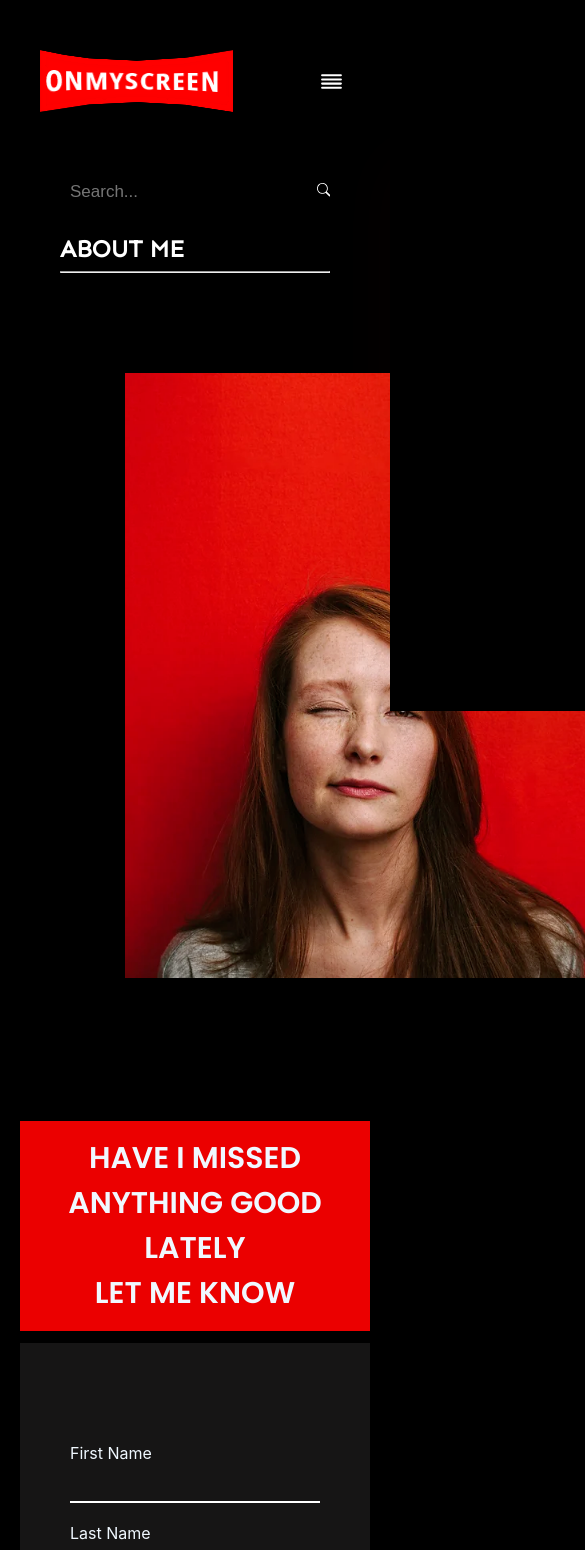
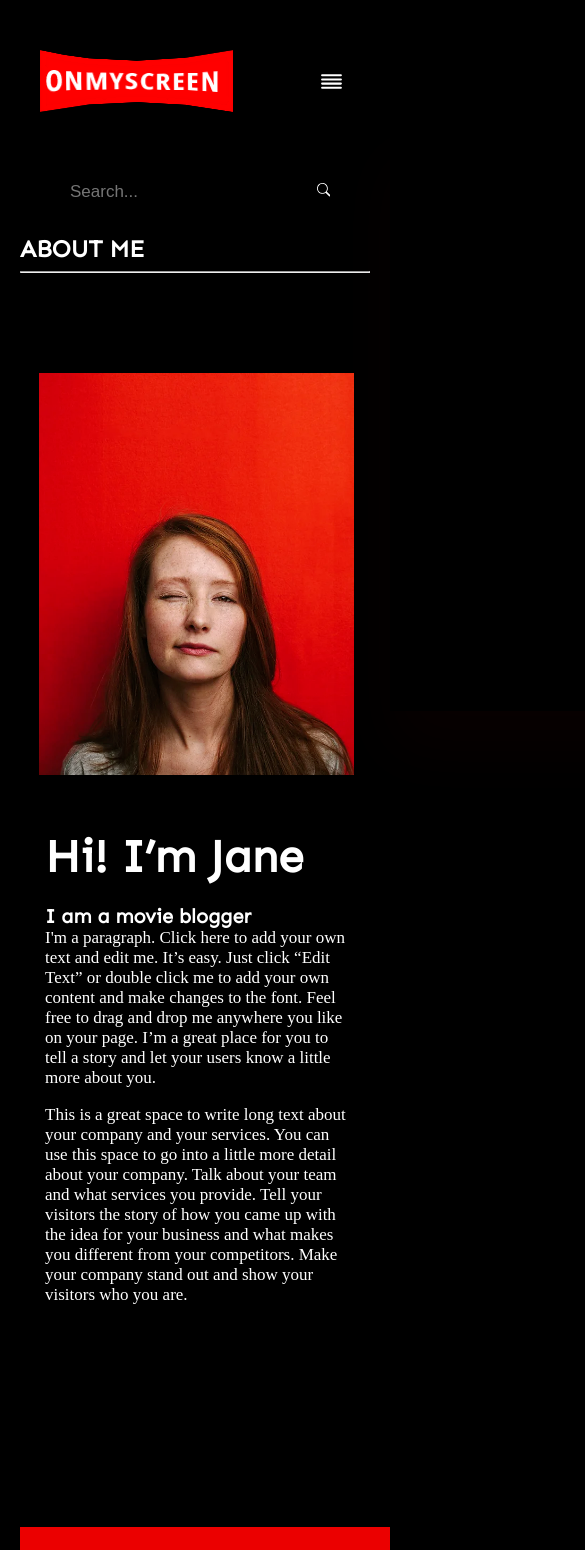
Before and after one commit to hiteshkumar-tmpl/moviereviews-blogs, a React (Create React App) app: page /about in a window 390 px wide. Shown: the top 1550 px of the page, 585 px wide, since content can reach past the window. Built offline with nearby package versions, Linux system fonts and the light colour scheme.

Commit message:
mobile responisve test 2

```diff
--- a/src/Components/About/About.css
+++ b/src/Components/About/About.css
@@ -1,7 +1,7 @@
 .about_main_container {
     width: 100%;
     padding: 20px 60px;
-    font-family: 'Sen', sans-serif;
+    font-family: "Sen", sans-serif;
 }
 
 .aboutme_heading {
@@ -53,8 +53,95 @@
 .maindiscrption {
     width: 490px;
     align-items: center;
-    font-family: 'Times New Roman', Times, serif;
+    font-family: "Times New Roman", Times, serif;
     justify-content: center;
     font-size: 17px;
     margin-left: 150px;
 }
+
+@media (width<=1024px) {
+    .authorphoto img {
+        width: 100%;
+        /* height: 605px; */
+        margin-left: 35px;
+    }
+    .maindiscrption {
+        width: 75%;
+        align-items: center;
+        font-family: "Times New Roman", Times, serif;
+        justify-content: center;
+        font-size: 17px;
+        margin-left: 100px;
+    }
+    .authordiscrption_title h2 {
+        font-size: 46px;
+        color: white;
+        font-weight: 600;
+        padding-top: 100px;
+        padding-left: 100px;
+        padding-bottom: 0px;
+        margin: 0px;
+    }
+    .authortagline p {
+        font-size: 20px;
+        font-weight: 800;
+        margin-left: 100px;
+        margin-bottom: 0px;
+    }
+}
+
+@media (width<=850px) {
+    .aboutme_data {
+        display: flex;
+        flex-direction: column;
+        width: 100%;
+        justify-content: space-around;
+        margin-top: 100px;
+    }
+    .photoside {
+        width: 90%;
+    }
+    .authorphoto img {
+        width: 100%;
+        /* height: 605px; */
+        margin-left: 6%;
+        height: 50%;
+    }
+    .authordiscrption {
+        display: grid;
+        height: auto;
+        width: 88%;
+        min-height: 608px;
+        grid-template-rows: repeat(2, min-content) 1fr;
+        grid-template-columns: 100%;
+        margin-bottom: 50px;
+    }
+    .maindiscrption {
+        width: 100%;
+        align-items: center;
+        font-family: "Times New Roman", Times, serif;
+        justify-content: center;
+        font-size: 17px;
+        margin-left: 25px;
+    }
+    .about_main_container {
+        width: 100%;
+        padding: 20px;
+        font-family: "Sen", sans-serif;
+    }
+    .authordiscrption_title h2 {
+        font-size: 46px;
+        color: white;
+        font-weight: 600;
+        padding-top: 50px;
+        padding-left: 25px;
+        padding-bottom: 0px;
+        margin: 0px;
+    }
+    .authortagline p {
+        font-size: 20px;
+        font-weight: 800;
+        margin-left: 25px;
+        margin-bottom: 0px;
+    }
+}
--- a/src/Components/Footer/ConForm.css
+++ b/src/Components/Footer/ConForm.css
@@ -344,3 +344,12 @@ textarea {
         border-bottom: 2px solid white;
     }
 }
+
+@media (width <=450px) {
+    .main {
+        margin-top: 50px;
+        margin-bottom: 25px;
+        width: 100%;
+        padding: 20px 0px 0px 20px;
+    }
+}
--- a/src/Components/SingleBlogPage/SingleBlog.js
+++ b/src/Components/SingleBlogPage/SingleBlog.js
@@ -88,9 +88,12 @@ const SingleBlog = () => {
           </div>
 
           <div className="shortdescs">
-            I'm a paragraph. Click here to add your own text and edit me. It’s
-            easy. Just click “Edit Text” or double click me to add your own
-            content and make changes to the font.
+            <p>
+              {" "}
+              I'm a paragraph. Click here to add your own text and edit me. It’s
+              easy. Just click “Edit Text” or double click me to add your own
+              content and make changes to the font.
+            </p>
           </div>
           <div className="readmorebutton">
             <Link to="/about">
--- a/src/Components/SingleBlogPage/singlepage.css
+++ b/src/Components/SingleBlogPage/singlepage.css
@@ -190,3 +190,85 @@ hr {
     font-size: 16px;
     background-color: white;
 }
+
+@media (width<=1450px) {
+    .single_blog_container {
+        background-color: black;
+        width: 100%;
+        display: flex;
+        justify-content: center;
+    }
+    .single_blog_mainblog {
+        width: 65%;
+        color: aliceblue;
+        background-color: rgb(0, 0, 0);
+        padding-top: 40px;
+        padding-right: 100px;
+        font-family: "Times New Roman", Times, serif;
+        padding-left: 10%;
+        /* margin-left: 250px; */
+    }
+    .sidebar {
+        width: 18%;
+        height: fit-content;
+        margin-right: 60px;
+        background-color: #161515;
+    }
+    .photo {
+        width: 100%;
+    }
+    .photo img {
+        width: 80%;
+        margin-left: 20px;
+        margin-top: 20px;
+    }
+}
+
+@media (width<=1024px) {
+    .single_blog_container {
+        background-color: black;
+        width: 100%;
+        display: flex;
+        flex-direction: column;
+        justify-content: center;
+    }
+    .single_blog_mainblog {
+        width: 100%;
+        color: aliceblue;
+        background-color: rgb(0, 0, 0);
+        padding-top: 40px;
+        padding-right: 20px;
+        padding-left: 20px;
+        font-family: "Times New Roman", Times, serif;
+        /* margin-left: 250px; */
+    }
+    .shortdesc {
+        font-size: 18px;
+        font-weight: bold;
+        font-family: "Times New Roman", Times, serif;
+        padding: 12px 0px;
+    }
+    .sidebar {
+        display: flex;
+        width: 96%;
+        margin-left: 20px;
+        height: -moz-fit-content;
+        height: fit-content;
+        /* margin-right: 60px; */
+        background-color: #161515;
+        flex-direction: column;
+        align-items: baseline;
+        justify-content: space-evenly;
+        align-content: stretch;
+    }
+    .photo {
+        width: 60%;
+        height: 100%;
+    }
+    .photo img {
+        width: 60%;
+        height: max-content;
+        margin-left: 20px;
+        margin-top: 20px;
+    }
+}
--- a/src/index.css
+++ b/src/index.css
@@ -4,7 +4,7 @@
 
 body {
     margin: 0;
-    font-family: -apple-system, BlinkMacSystemFont, 'Segoe UI', 'Roboto', 'Oxygen', 'Ubuntu', 'Cantarell', 'Fira Sans', 'Droid Sans', 'Helvetica Neue', sans-serif;
+    font-family: -apple-system, BlinkMacSystemFont, "Segoe UI", "Roboto", "Oxygen", "Ubuntu", "Cantarell", "Fira Sans", "Droid Sans", "Helvetica Neue", sans-serif;
     -webkit-font-smoothing: antialiased;
     -moz-osx-font-smoothing: grayscale;
     background-color: rgb(0, 0, 0);
@@ -12,6 +12,6 @@ body {
 }
 
 code {
-    font-family: source-code-pro, Menlo, Monaco, Consolas, 'Courier New', monospace;
-    font-family: '';
+    font-family: source-code-pro, Menlo, Monaco, Consolas, "Courier New", monospace;
+    font-family: "";
 }
```
